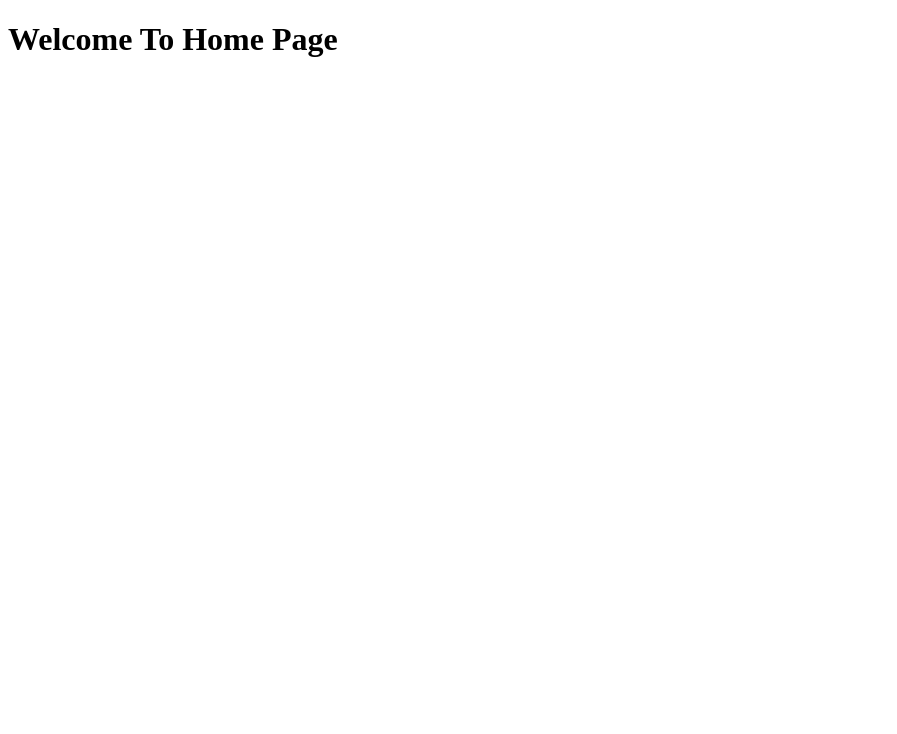
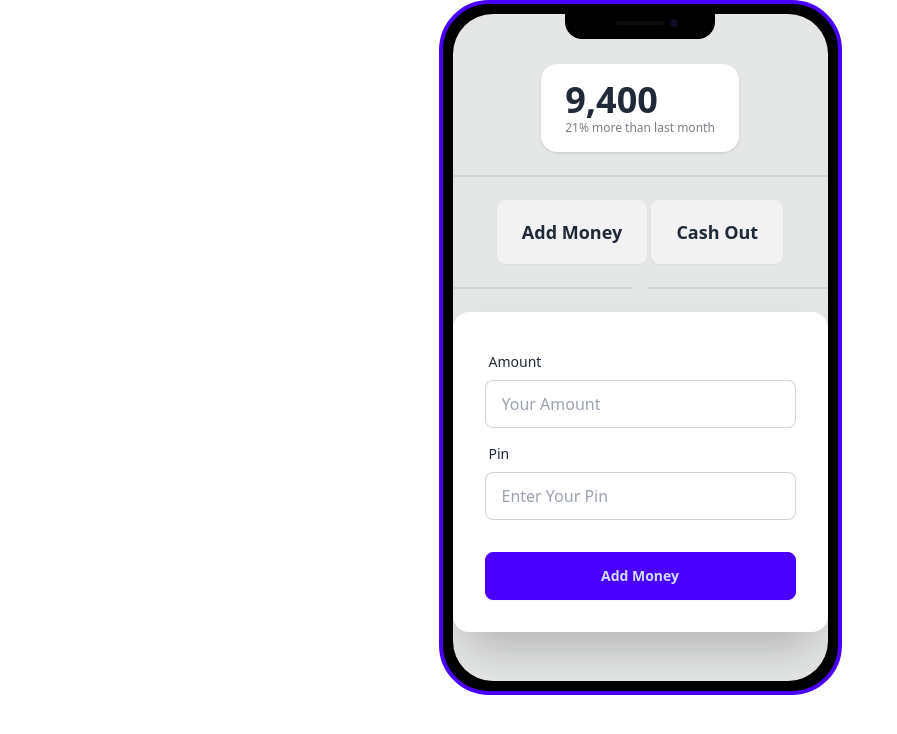
Before and after one commit to Amitkumersarkar/Payoo-Mobile-Bank-Projects, a plain HTML site: page Recap-Payoo-Mobile-Bank/js/home.html in a window 1280 px wide. Shown: the whole page, without its empty margins (0-897 px from the left). Drawn offline with nearby package versions, Linux system fonts and the light colour scheme.

Commit message:
added money and pin section file

```diff
--- a/Recap-Payoo-Mobile-Bank/js/home.html
+++ b/Recap-Payoo-Mobile-Bank/js/home.html
@@ -5,12 +5,57 @@
     <meta charset="UTF-8">
     <meta name="viewport" content="width=device-width, initial-scale=1.0">
     <title>Payoo Home page</title>
-
+    <link href="https://cdn.jsdelivr.net/npm/daisyui@4.12.14/dist/full.min.css" rel="stylesheet" type="text/css" />
+    <script src="https://cdn.tailwindcss.com"></script>
 </head>
 
 <body>
-    <h1>Welcome To Home Page</h1>
-    <script src="./login.js"></script>
+    <main class="flex justify-center">
+        <div class="mockup-phone border-primary">
+            <div class="camera"></div>
+            <div class="display">
+                <div class="artboard artboard-demo phone-2">
+                    <!-- available balance-->
+                    <div class="stats shadow">
+                        <div class="stat">
+                            <div class="stat-value">9,400</div>
+                            <div class="stat-desc">21% more than last month</div>
+                        </div>
+                    </div>
+                    <div class="divider"></div>
+                    <div>
+                        <button class="btn btn-lg">Add Money</button>
+                        <button class="btn btn-lg">Cash Out</button>
+                    </div>
+                    <div class="divider"> </div>
+                    <!-- add money form star-->
+                    <div class="card bg-base-100 w-full max-w-sm shrink-0 shadow-2xl">
+                        <form class="card-body">
+                            <div class="form-control">
+                                <label class="label">
+                                    <span class="label-text">Amount</span>
+                                </label>
+                                <input id="input-add-money" type="text" placeholder="Your Amount"
+                                    class="input input-bordered" required />
+                            </div>
+                            <div class="form-control">
+                                <label class="label">
+                                    <span class="label-text">Pin</span>
+                                </label>
+                                <input id="pin-number" type="pin" placeholder="Enter Your Pin" class="input input-bordered"
+                                    autocomplete="off" required />
+                            </div>
+                            <div class="form-control mt-6">
+                                <button id="btn-add-money" class="btn btn-primary">Add Money</button>
+                            </div>
+                        </form>
+                    </div>
+                    <!-- add money form end-->
+                </div>
+            </div>
+        </div>
+    </main>
+    <script src="./home.js"></script>
 </body>
 
 </html>
--- /dev/null
+++ b/Recap-Payoo-Mobile-Bank/js/home.js
@@ -0,0 +1,12 @@
+// add money to the account
+
+document.getElementById('btn-add-money').addEventListener('click', function (event) {
+    event.preventDefault();
+    const addMoney = document.getElementById('input-add-money').value;
+
+    // get the pin number provided
+
+    const pinNumber = document.getElementById('pin-number').value;
+
+    console.log(addMoney, pinNumber);
+});
```
Also changed, not shown: Recap-Payoo-Mobile-Bank/index.html (+1 -1 lines).
